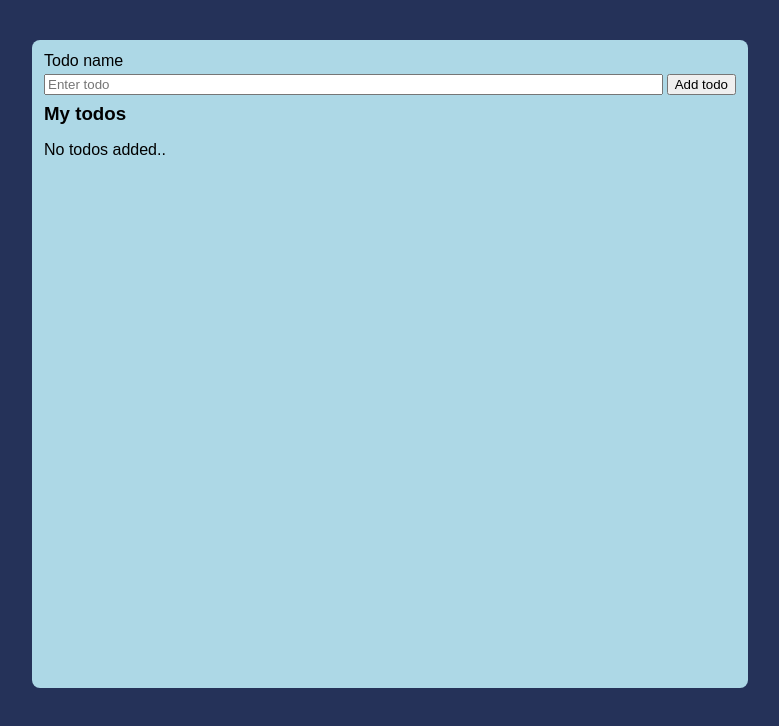
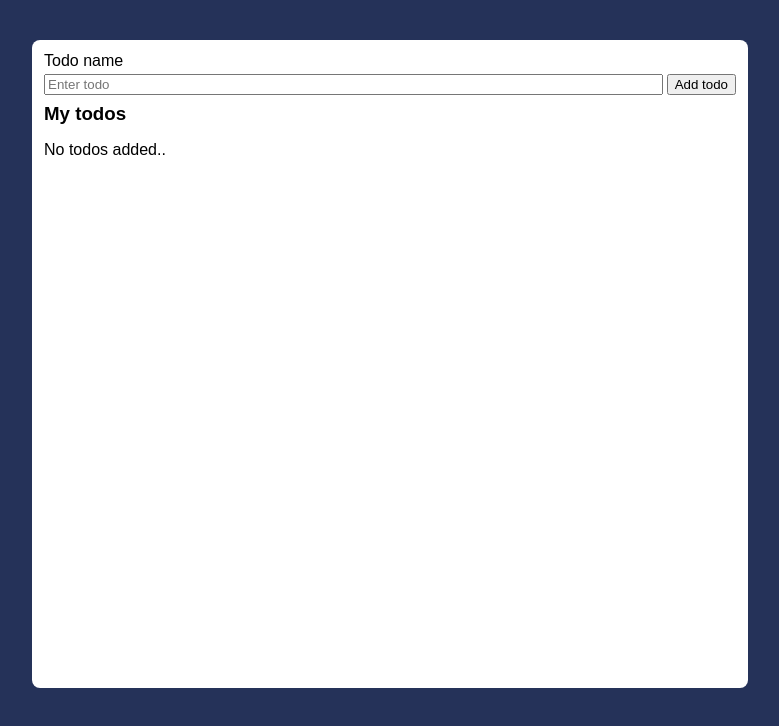
Before and after one commit to geoli96/todo-list, a React (Create React App) app: page / in a window 1280 px wide. Shown: the top 726 px of the page, without its empty margins (250-1029 px from the left). Built offline with nearby package versions, Linux system fonts and the light colour scheme.

Commit message:
change color

```diff
--- a/package.json
+++ b/package.json
@@ -5,7 +5,8 @@
     "dependencies": {
         "react": "^19.1.1",
         "react-dom": "^19.1.1",
-        "react-scripts": "5.0.1"
+        "react-scripts": "5.0.1",
+        "uuid": "^14.0.1"
     },
     "scripts": {
         "start": "react-scripts start",
--- a/src/TodoList/TodoList.css
+++ b/src/TodoList/TodoList.css
@@ -7,7 +7,7 @@
 }
 
 .TodoList__Container {
-    background-color: lightblue;
+    background-color: rgb(255, 255, 255);
     padding: 8px;
     width: 700px;
     height: calc(90vh - 10vh - 8px);
--- a/src/TodoList/TodoList.jsx
+++ b/src/TodoList/TodoList.jsx
@@ -1,6 +1,7 @@
 import Todo from "./Todo";
 import "./TodoList.css";
-import { useEffect, useState } from "react";
+import { useEffect, useState, useId } from "react";
+import { v4 as uuidv4 } from "uuid";
 
 function TodoList() {
     const [firstRender, setFirstRender] = useState(true);
@@ -80,7 +81,7 @@ function TodoList() {
                         }
                         setTodos((todos) => [
                             ...todos,
-                            { title: todoTitle, id: counter },
+                            { title: todoTitle, id: uuidv4() },
                         ]);
                         setCounter((counter) => counter + 1);
                         setTodoTitle("");
```
Also changed, not shown: 1 other file (tests, documents, lock files or other folders).
